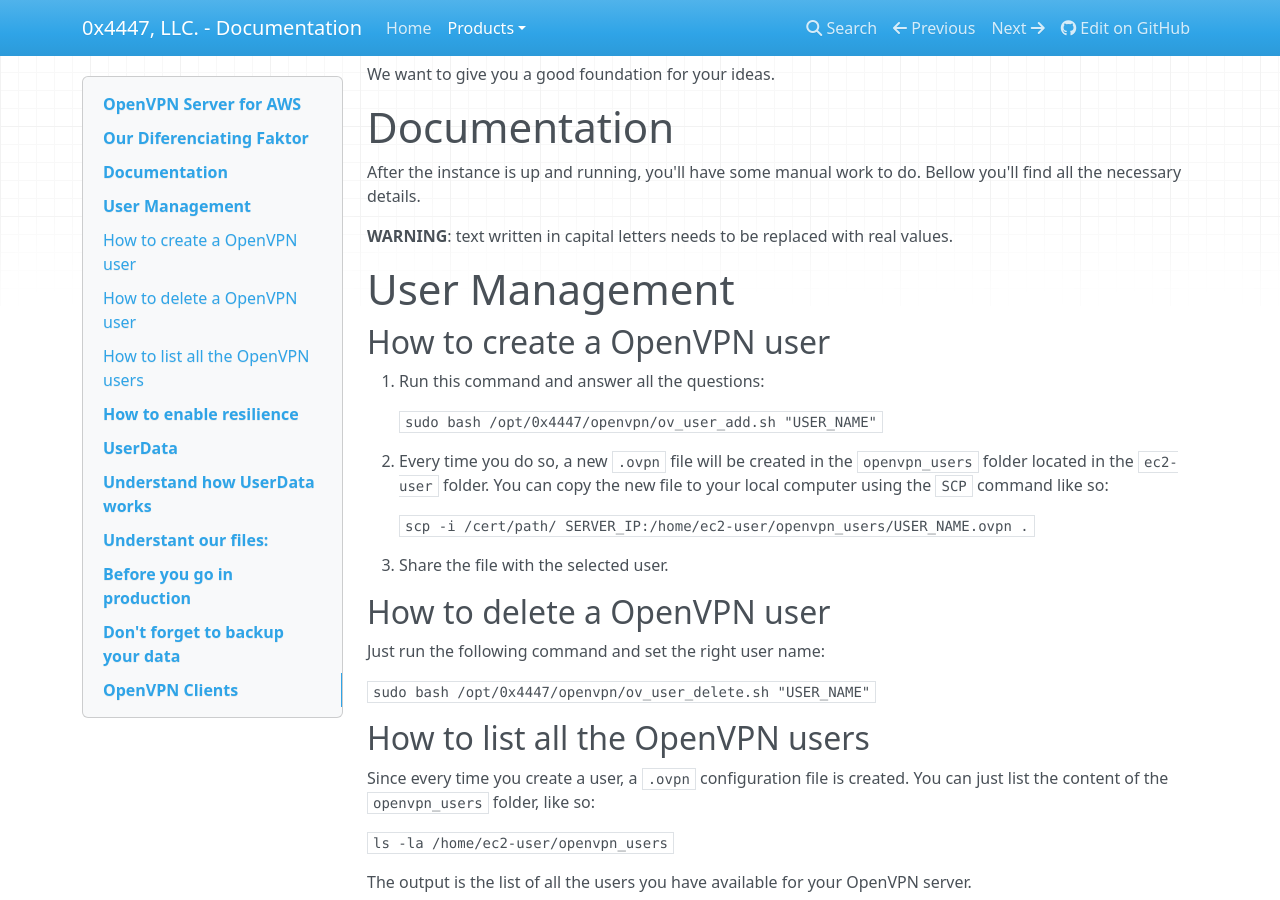
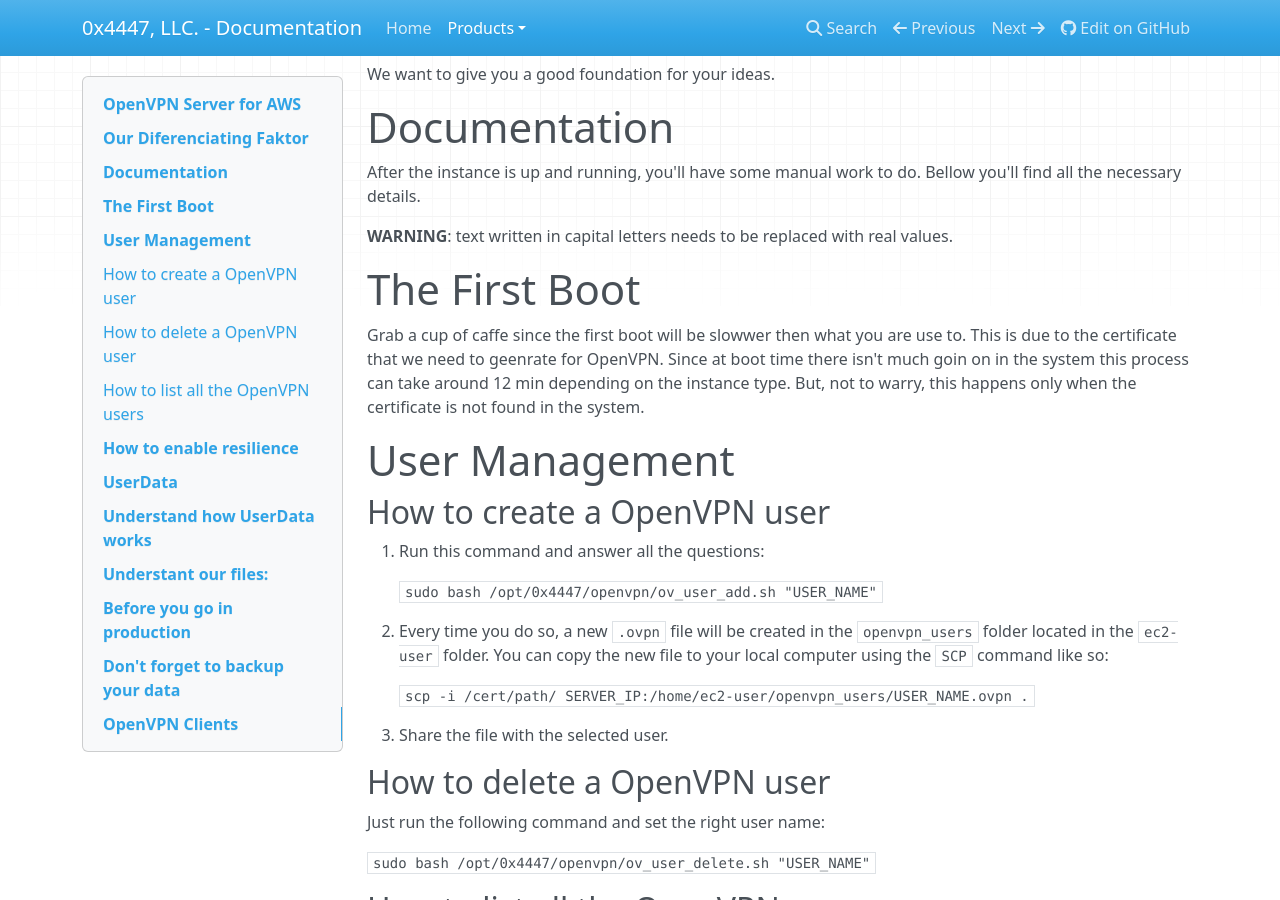
Before and after one commit to 0x4447-office/0x4447_webpage_documentation, an MkDocs documentation site: the page built from docs/products/cloud/aws-marketplace/openvpn-server.md, in a window 1280 px wide and 900 px high, scrolled down 651 px. Built offline with MkDocs 1.6.1, drawn with Linux system fonts in a browser that asks for light colours; nearby versions of some CDN libraries.

Commit message:
Update openvpn-server.md

```diff
--- a/docs/products/cloud/aws-marketplace/openvpn-server.md
+++ b/docs/products/cloud/aws-marketplace/openvpn-server.md
@@ -26,6 +26,10 @@
 After the instance is up and running, you'll have some manual work to do. Bellow you'll find all the necessary details.
 
 **WARNING**: text written in capital letters needs to be replaced with real values.
+
+# The First Boot
+
+Grab a cup of caffe since the first boot will be slowwer then what you are use to. This is due to the certificate that we need to geenrate for OpenVPN. Since at boot time there isn't much goin on in the system this process can take around 12 min depending on the instance type. But, not to warry, this happens only when the certificate is not found in the system.
 
 # User Management
 
```
